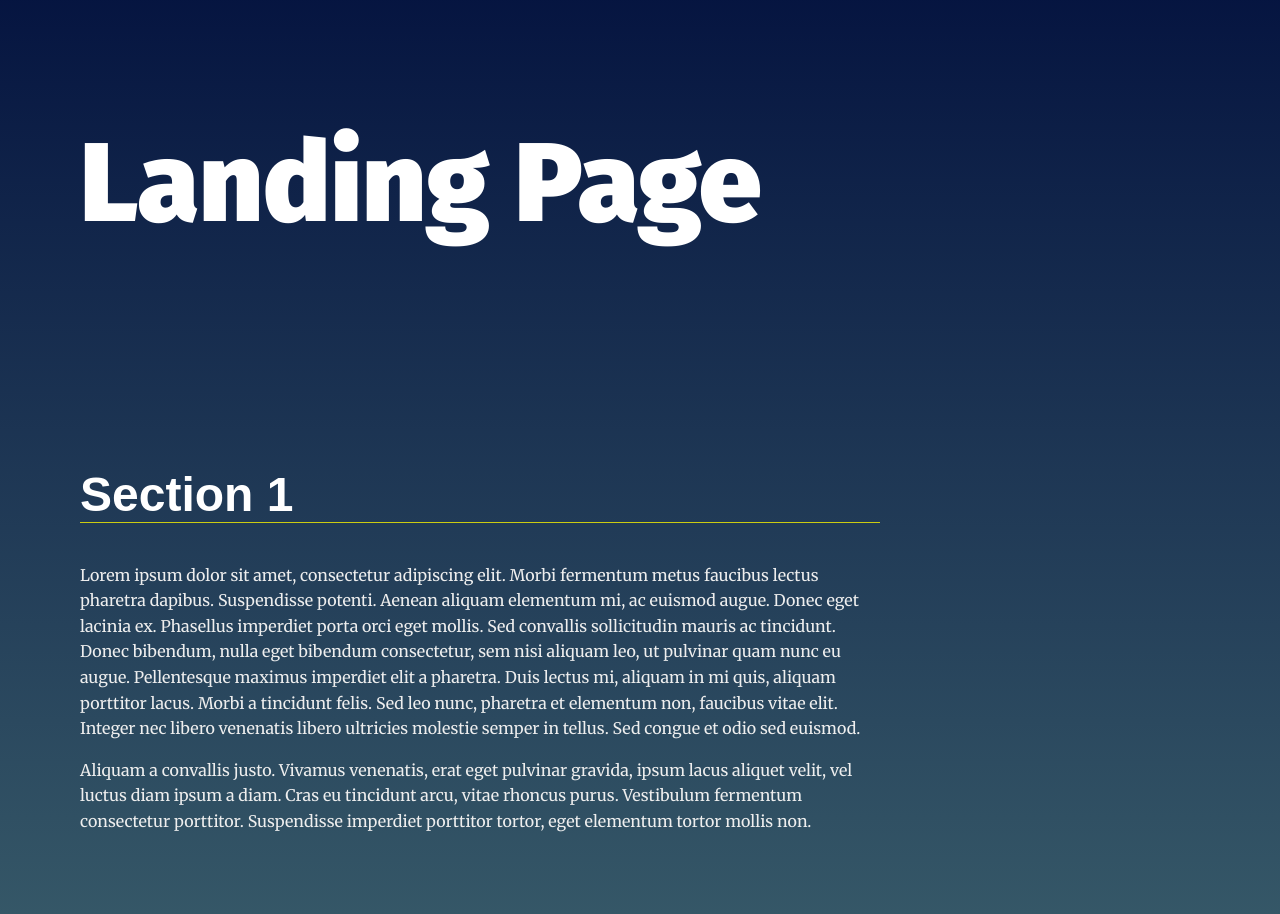
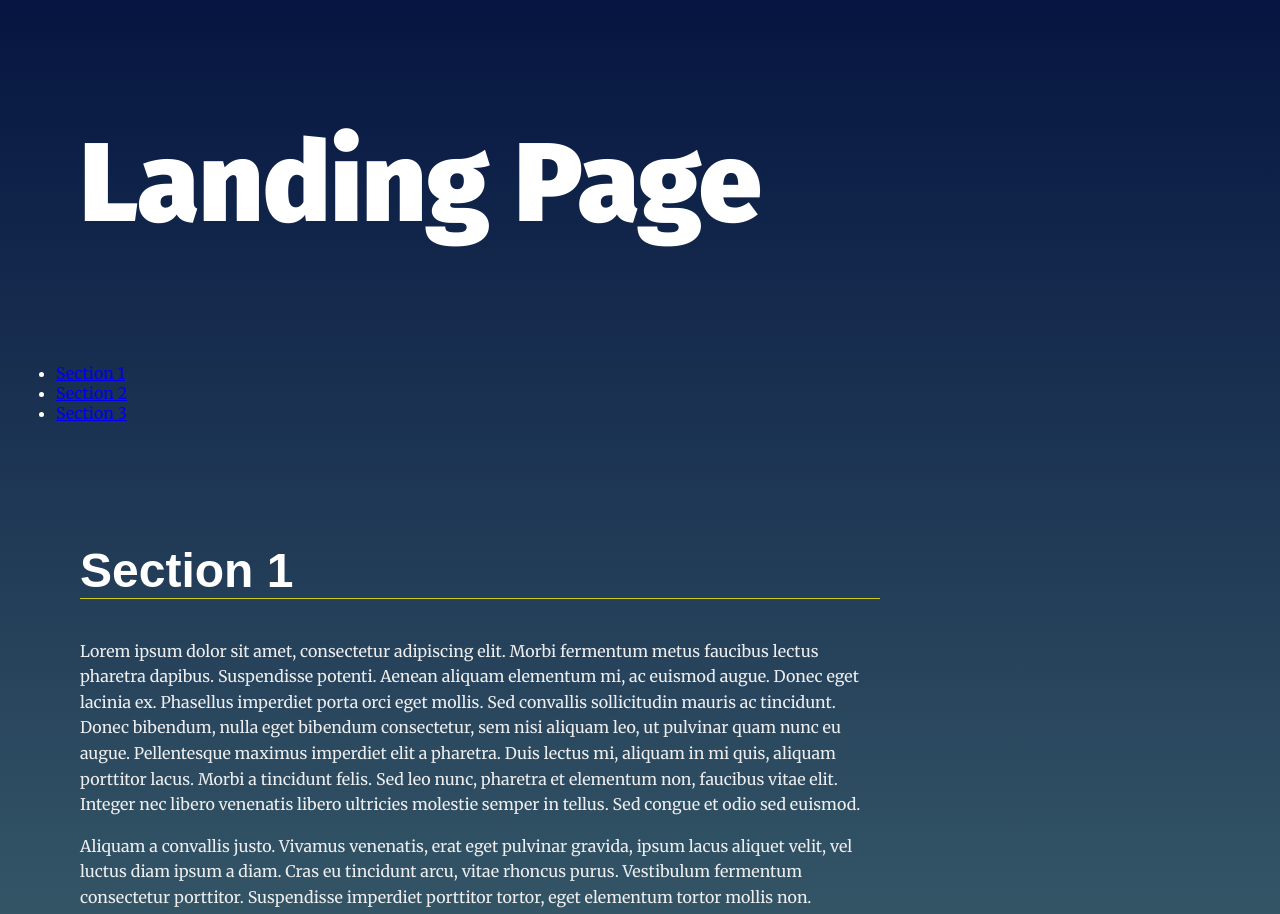
Before and after one commit to adamsarpatki/landing-page, a plain HTML site: page index.html in a window 1280 px wide. Shown: the part 108-1022 px from the top of the page. Drawn offline with Linux system fonts and the light colour scheme.

Commit message:
feat: add navigation starter code

```diff
--- a/index.html
+++ b/index.html
@@ -22,7 +22,9 @@
     <header class="main__hero">
       <h1>Landing Page </h1>
     </header>
+    <nav id="page-nav">
 
+    </nav>
     <div id="sections">
 
     </div>
--- a/js/app.js
+++ b/js/app.js
@@ -34,8 +34,18 @@ nested for looppal, és ifekkel vizsgálni, hogy mik a value-k, és annak megfel
 a DocumentFragmenthez őket? .setAttribute vagy .classList és .add() etc. is jó lehet */
 
 let buffer = document.createDocumentFragment();
+const pageNavbar = document.querySelector("#page-nav");
+const navList = document.createElement("ul");
 
 for (section of sectionContents) {
+    const navElement = document.createElement("li");
+    navElement.setAttribute("class", "nav-element");
+    const navLink = document.createElement("a");
+    navLink.href = `#${section.id}`;
+    navLink.textContent = section.title;
+    navElement.appendChild(navLink);
+    navList.appendChild(navElement);
+
     const container = document.createElement('section');
     container.setAttribute("id", section.id);
     container.setAttribute("data-nav", section.dataNav);
@@ -54,5 +64,6 @@ for (section of sectionContents) {
     buffer.appendChild(container);
 }
 
+pageNavbar.appendChild(navList);
 const sectionsDiv = document.querySelector('#sections');
 sectionsDiv.appendChild(buffer);
```
